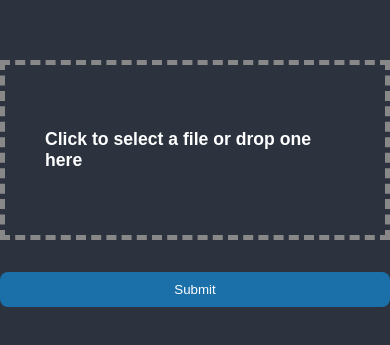
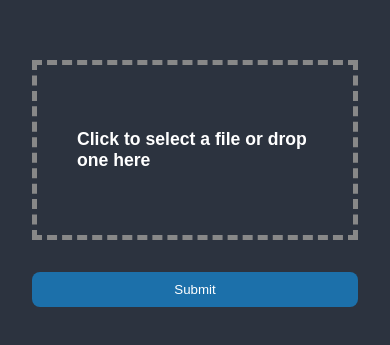
Before and after one commit to e74b/anki-autocard, a website built with webpack: page public/index.html in a window 390 px wide. Shown: the part 239-584 px from the top of the page. Built offline with nearby package versions, Linux system fonts and the light colour scheme.

Commit message:
Made design more responsive

```diff
--- a/public/global.css
+++ b/public/global.css
@@ -12,6 +12,7 @@
   align-items: center;
   height: 100vh;
   width: 100vw;
+  padding: 32px;
 }
 
 .container {
--- a/public/index.html
+++ b/public/index.html
@@ -3,6 +3,8 @@
   <head>
     <title>anki-autocard</title>
     <link rel="stylesheet" href="global.css" />
+	<meta name="viewport" content="width=device-width, initial-scale=1.0">
+
   </head>
   <body>
     <div class="body">
```
